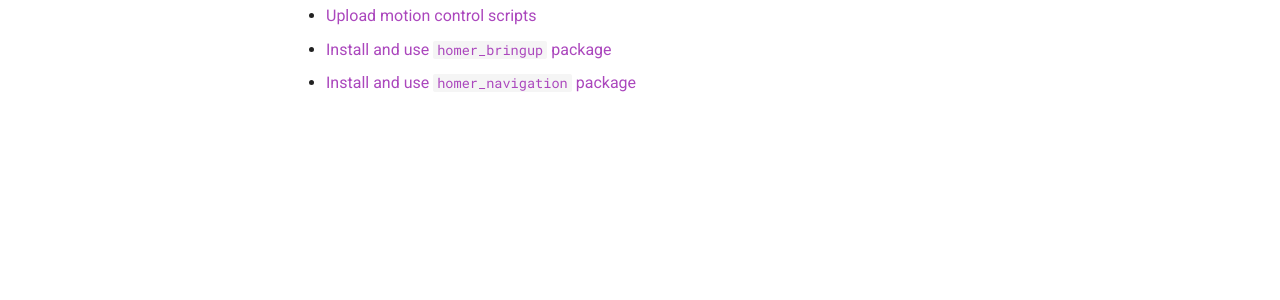
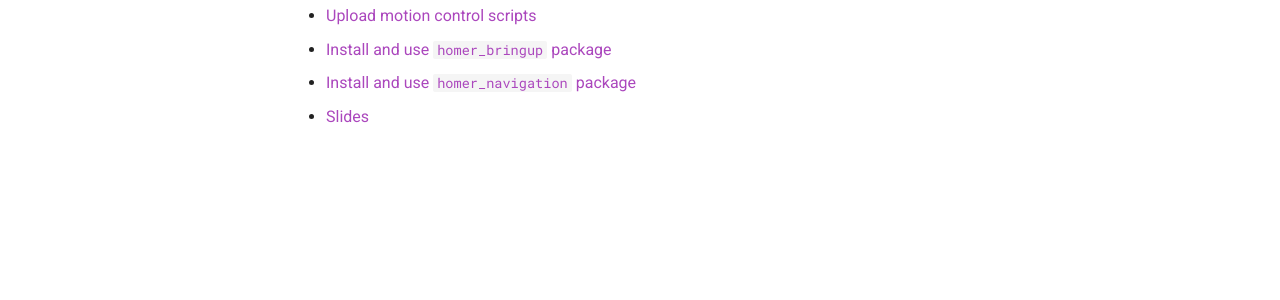
Before and after one commit to linzhangUCA/homer_docs, an MkDocs documentation site: the page built from docs/workshop26/index.md, in a window 1280 px wide. Shown: the part 258-558 px from the top of the page. Built offline with MkDocs 1.6.1 and Material for MkDocs 9.7.7, drawn with Linux system fonts in a browser that asks for light colours; comment, search, counter and statistics services are not loaded.

Commit message:
add slides to workshop page

```diff
--- a/docs/workshop26/index.md
+++ b/docs/workshop26/index.md
@@ -4,3 +4,4 @@
 - [Upload motion control scripts](../setup/motion_control.md)
 - [Install and use `homer_bringup` package](../setup/homer_bringup.md)
 - [Install and use `homer_navigation` package](../setup/homer_nav.md)
+- [Slides](./assets/uca_nav.pdf)
```
Also changed, not shown: 1 other file.
